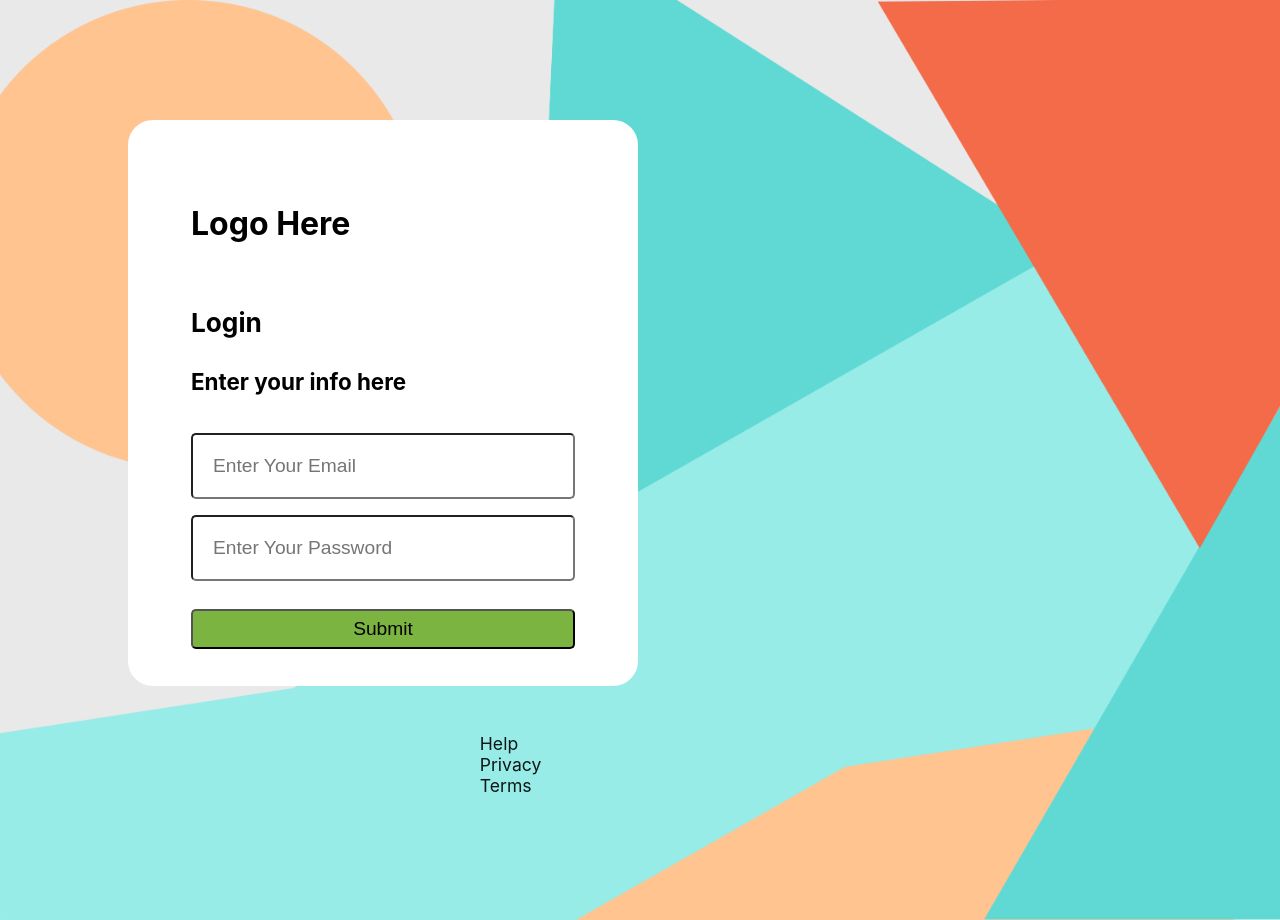
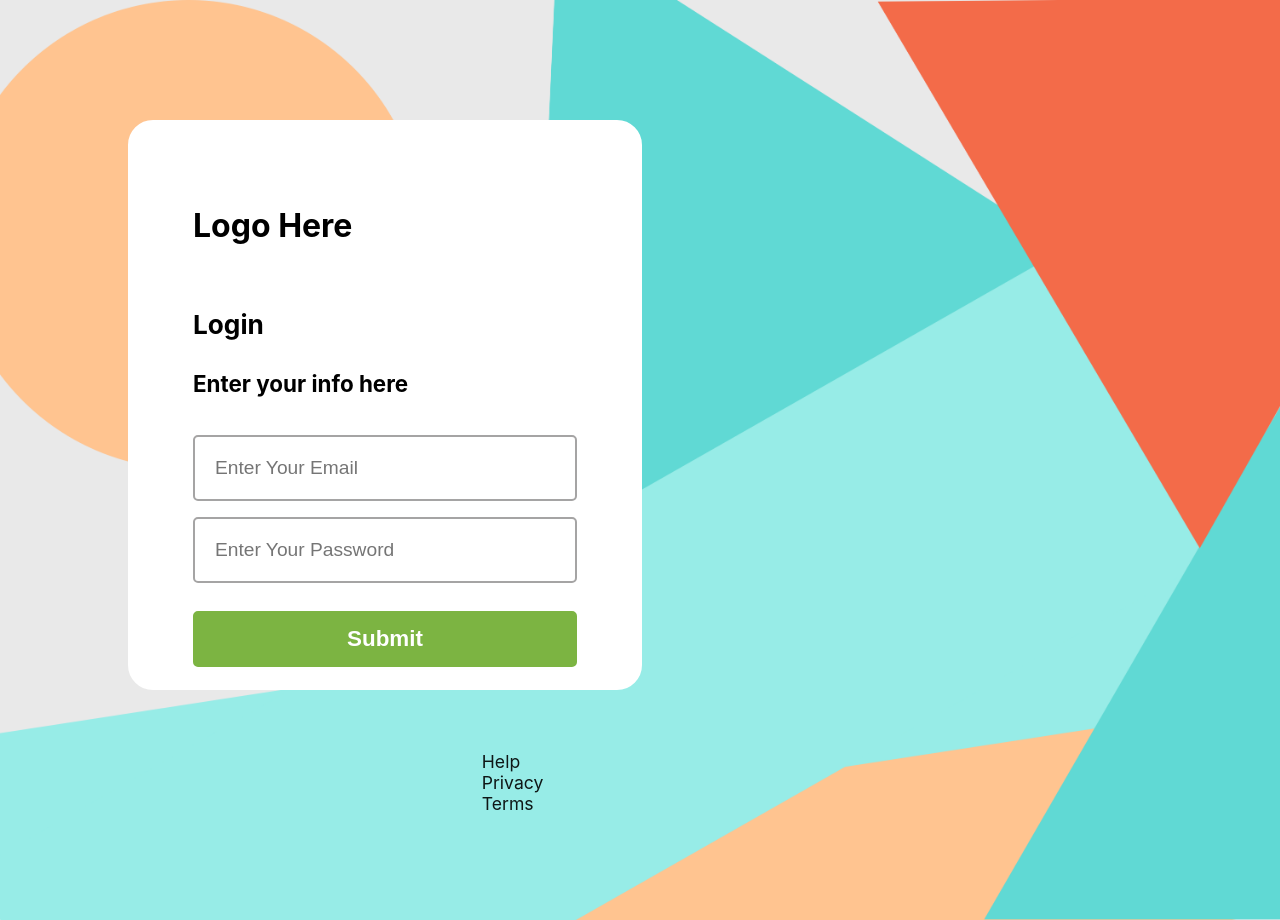
Before and after one commit to MohamedMuflahi/ecom-react, a React (Create React App) app in the folder front-end/: page /login in a window 1280 px wide. Built offline with nearby package versions, Linux system fonts and the light colour scheme.

Commit message:
background fix3

```diff
--- a/front-end/src/pages/Login.css
+++ b/front-end/src/pages/Login.css
@@ -9,7 +9,7 @@
 }
 
 #LoginBox {
-    border: solid;
+    border: 5px solid white;
     flex-direction: column;
     width: 30vw;
     height: 55vh;
@@ -32,6 +32,8 @@
     padding: 20px;
     box-sizing: border-box;
     border-radius: 5px;
+    border: 2px solid white;
+    border-color: rgb(165, 164, 164);
     font-size: 1.2em;
 }
 
@@ -39,10 +41,18 @@
     margin-top: 20px;
     text-align: center;
     width: 30vw;
-    height: 5vh;
+    height: 7vh;
     border-radius: 5px;
+    border: 2px solid #7CB442;
     background-color: #7CB442;
-    font-size: 1.2em;
+    font-size: 1.4em;
+    color: white;
+    font-weight: bold;
+    transition: background-color .2s;
+}
+
+#SubmitButton:hover {
+    background-color: #699b34;
 }
 
 #Bottomtext {
```
